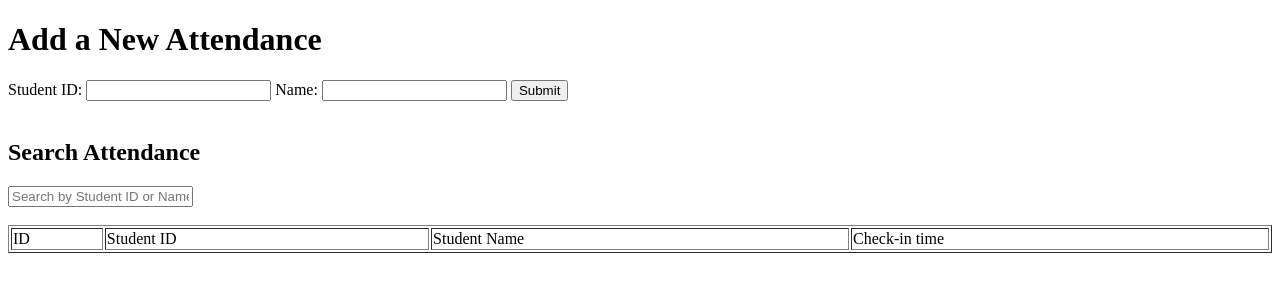
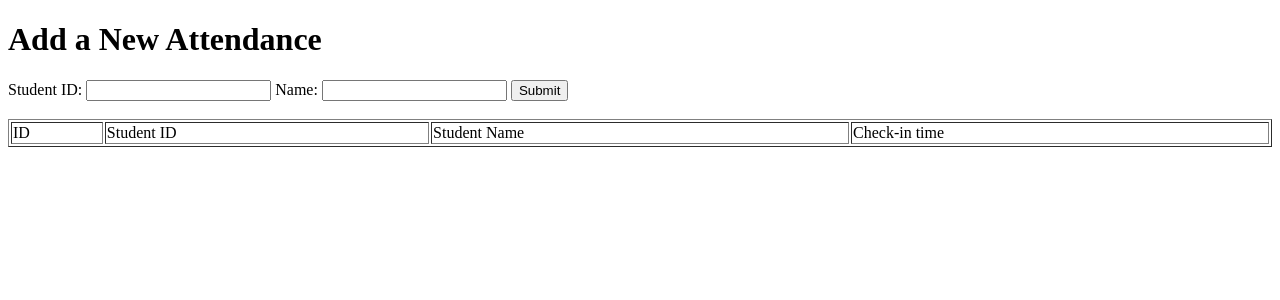
Before and after one commit to BaoLe106/Database-System, a Flask app: page / in a window 1280 px wide. Shown: the top 300 px of the page. Run offline with Flask 3, Linux system fonts and the light colour scheme; data that the repository does not hold is empty.

Commit message:
fix: remove search

```diff
--- a/HW1/templates/homepage.html
+++ b/HW1/templates/homepage.html
@@ -16,9 +16,6 @@
       <button type="submit">Submit</button>
     </form>
     <br />
-    <h2>Search Attendance</h2>
-    <input type="text" id="search-input" placeholder="Search by Student ID or Name" onkeyup="searchAttendance()" />
-    <br /><br />
     <table border="1" style="width: 100%">
       <tr>
         <td>ID</td>
@@ -155,22 +152,6 @@
           },
         });
       }
-      function searchAttendance() {
-        const input = document.getElementById('search-input').value.toLowerCase();
-        const table = document.getElementById('attendance-table');
-        const rows = table.getElementsByTagName('tr');
-
-        for (let i = 1; i < rows.length; i++) {
-          const studentId = rows[i].getElementsByTagName('td')[1].innerText.toLowerCase();
-          const studentName = rows[i].getElementsByTagName('td')[2].innerText.toLowerCase();
-
-          if (studentId.includes(input) || studentName.includes(input)) {
-            rows[i].style.display = '';
-          } else {
-            rows[i].style.display = 'none';
-          }
-        }
-      }
     </script>
   </body>
 </html>
```
